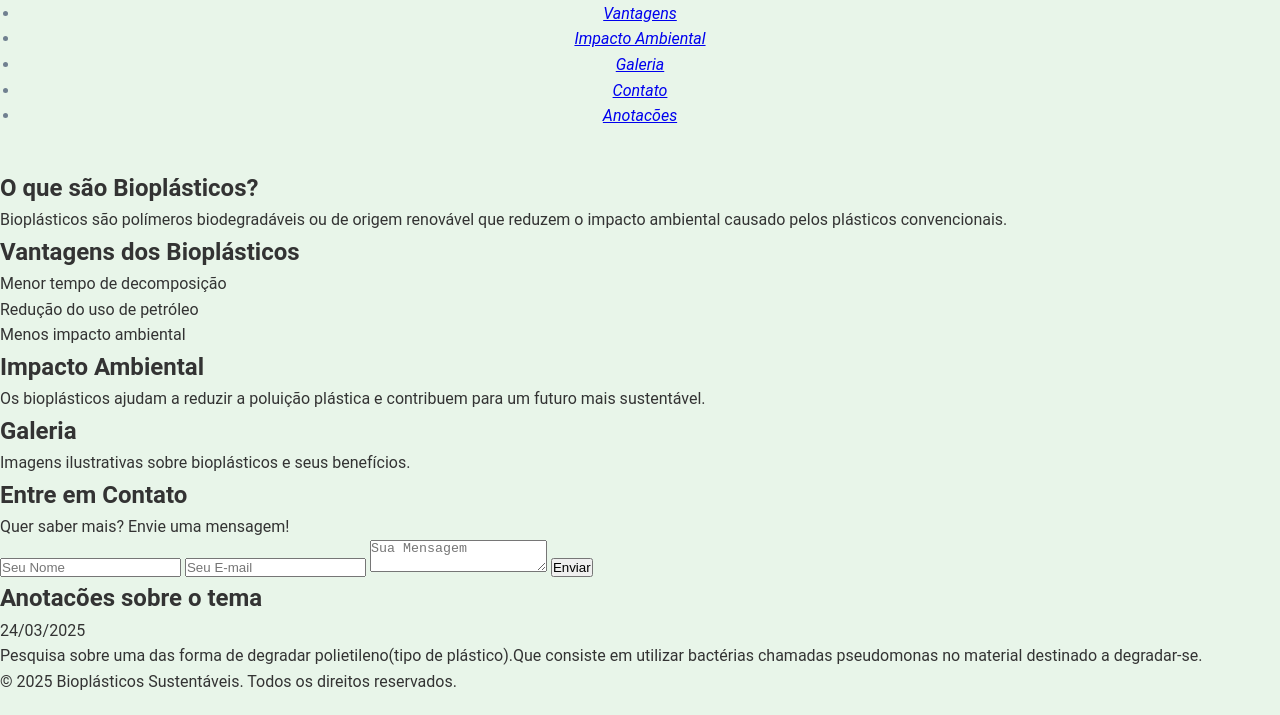
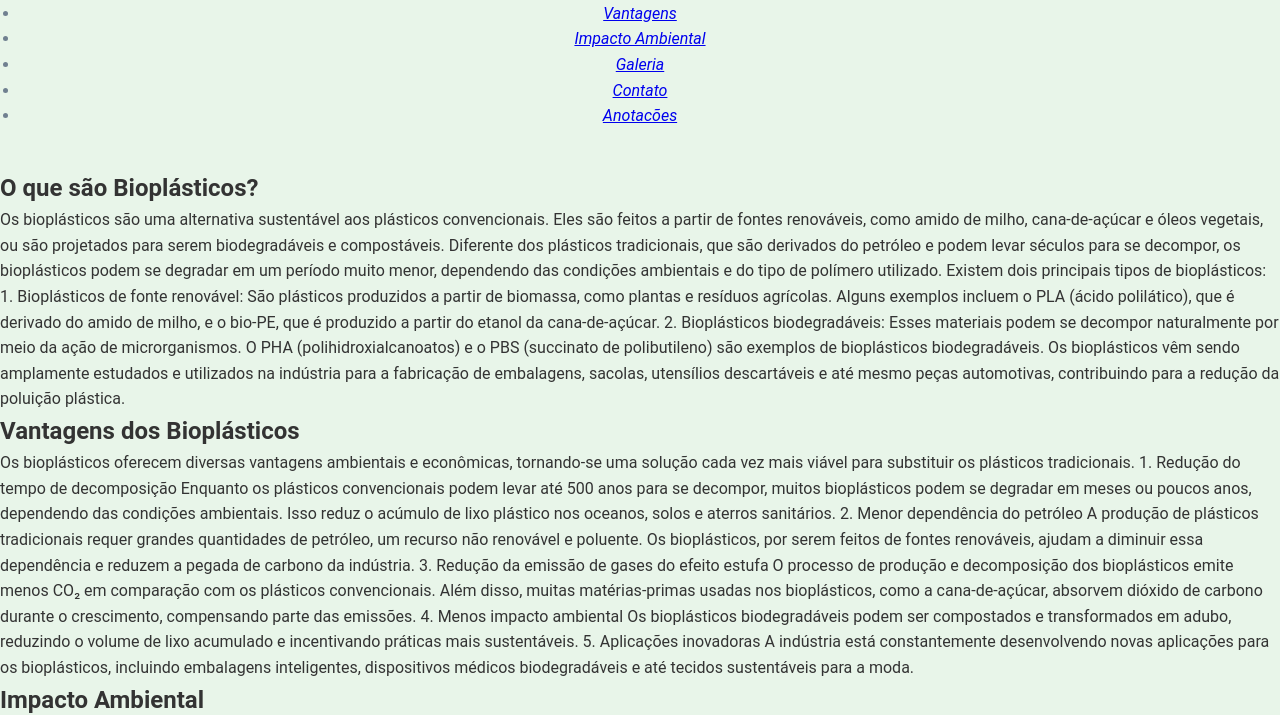
Before and after one commit to reflexoesdiarias/ProjetoQVE, a plain HTML site: page index.html in a window 1280 px wide. Shown: the part 116-831 px from the top of the page. Drawn offline with Linux system fonts and the light colour scheme.

Commit message:
Update index.html
Adicionando mais informações

```diff
--- a/index.html
+++ b/index.html
@@ -25,21 +25,67 @@
 
     <section id="sobre">
         <h2>O que são Bioplásticos?</h2>
-        <p>Bioplásticos são polímeros biodegradáveis ou de origem renovável que reduzem o impacto ambiental causado pelos plásticos convencionais.</p>
+        <p>Os bioplásticos são uma alternativa sustentável aos plásticos convencionais. Eles são feitos a partir de fontes renováveis, como amido de milho, cana-de-açúcar e óleos vegetais, ou são projetados para serem biodegradáveis e compostáveis. Diferente dos plásticos tradicionais, que são derivados do petróleo e podem levar séculos para se decompor, os bioplásticos podem se degradar em um período muito menor, dependendo das condições ambientais e do tipo de polímero utilizado.
+
+Existem dois principais tipos de bioplásticos:
+
+1. Bioplásticos de fonte renovável: São plásticos produzidos a partir de biomassa, como plantas e resíduos agrícolas. Alguns exemplos incluem o PLA (ácido polilático), que é derivado do amido de milho, e o bio-PE, que é produzido a partir do etanol da cana-de-açúcar.
+
+
+2. Bioplásticos biodegradáveis: Esses materiais podem se decompor naturalmente por meio da ação de microrganismos. O PHA (polihidroxialcanoatos) e o PBS (succinato de polibutileno) são exemplos de bioplásticos biodegradáveis.
+
+
+
+Os bioplásticos vêm sendo amplamente estudados e utilizados na indústria para a fabricação de embalagens, sacolas, utensílios descartáveis e até mesmo peças automotivas, contribuindo para a redução da poluição plástica.
+</p>
     </section>
 
     <section id="vantagens">
         <h2>Vantagens dos Bioplásticos</h2>
-        <ul>
-            <li>Menor tempo de decomposição</li>
-            <li>Redução do uso de petróleo</li>
-            <li>Menos impacto ambiental</li>
-        </ul>
+        <p> Os bioplásticos oferecem diversas vantagens ambientais e econômicas, tornando-se uma solução cada vez mais viável para substituir os plásticos tradicionais.
+
+1. Redução do tempo de decomposição
+
+Enquanto os plásticos convencionais podem levar até 500 anos para se decompor, muitos bioplásticos podem se degradar em meses ou poucos anos, dependendo das condições ambientais. Isso reduz o acúmulo de lixo plástico nos oceanos, solos e aterros sanitários.
+
+2. Menor dependência do petróleo
+
+A produção de plásticos tradicionais requer grandes quantidades de petróleo, um recurso não renovável e poluente. Os bioplásticos, por serem feitos de fontes renováveis, ajudam a diminuir essa dependência e reduzem a pegada de carbono da indústria.
+
+3. Redução da emissão de gases do efeito estufa
+
+O processo de produção e decomposição dos bioplásticos emite menos CO₂ em comparação com os plásticos convencionais. Além disso, muitas matérias-primas usadas nos bioplásticos, como a cana-de-açúcar, absorvem dióxido de carbono durante o crescimento, compensando parte das emissões.
+
+4. Menos impacto ambiental
+
+Os bioplásticos biodegradáveis podem ser compostados e transformados em adubo, reduzindo o volume de lixo acumulado e incentivando práticas mais sustentáveis.
+
+5. Aplicações inovadoras
+
+A indústria está constantemente desenvolvendo novas aplicações para os bioplásticos, incluindo embalagens inteligentes, dispositivos médicos biodegradáveis e até tecidos sustentáveis para a moda.</p>
+
+
     </section>
 
     <section id="impacto">
         <h2>Impacto Ambiental</h2>
-        <p>Os bioplásticos ajudam a reduzir a poluição plástica e contribuem para um futuro mais sustentável.</p>
+        <p>Os plásticos convencionais causam diversos problemas ambientais, como poluição dos oceanos, acúmulo em aterros sanitários e contaminação do solo. O uso dos bioplásticos pode mitigar esses impactos de diferentes maneiras:
+
+1. Redução da poluição plástica
+
+O descarte inadequado de plásticos é um dos maiores problemas ambientais do mundo. Estima-se que milhões de toneladas de plásticos acabam nos oceanos todos os anos, prejudicando a fauna marinha. Os bioplásticos, especialmente os biodegradáveis, podem ajudar a reduzir essa crise ao se decompor naturalmente sem deixar resíduos tóxicos.
+
+2. Menos acúmulo em aterros sanitários
+
+Os aterros estão cada vez mais sobrecarregados, e os plásticos convencionais ocupam uma grande parte desse espaço. Bioplásticos compostáveis podem ser uma alternativa eficiente para reduzir esse problema.
+
+3. Conservação dos recursos naturais
+
+A produção de plásticos derivados do petróleo consome enormes quantidades de energia e água. Já os bioplásticos, por serem produzidos a partir de fontes renováveis, utilizam menos recursos naturais e geram menos impactos ambientais.
+
+Apesar dessas vantagens, é importante lembrar que nem todos os bioplásticos são biodegradáveis, e o descarte correto ainda é essencial para garantir os benefícios ambientais dessa tecnologia.
+
+</p>
     </section>
 
     <section id="galeria">
```
